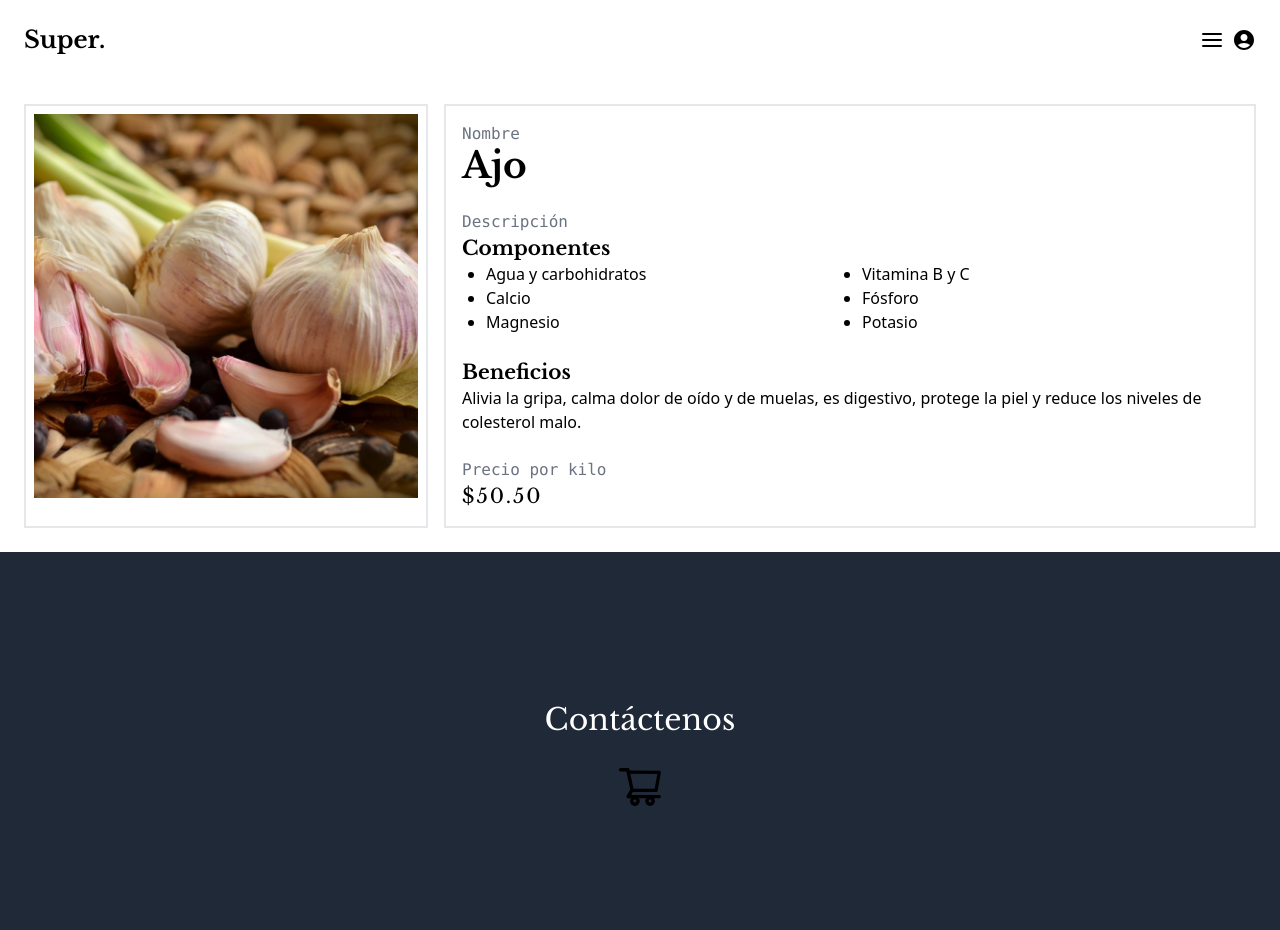
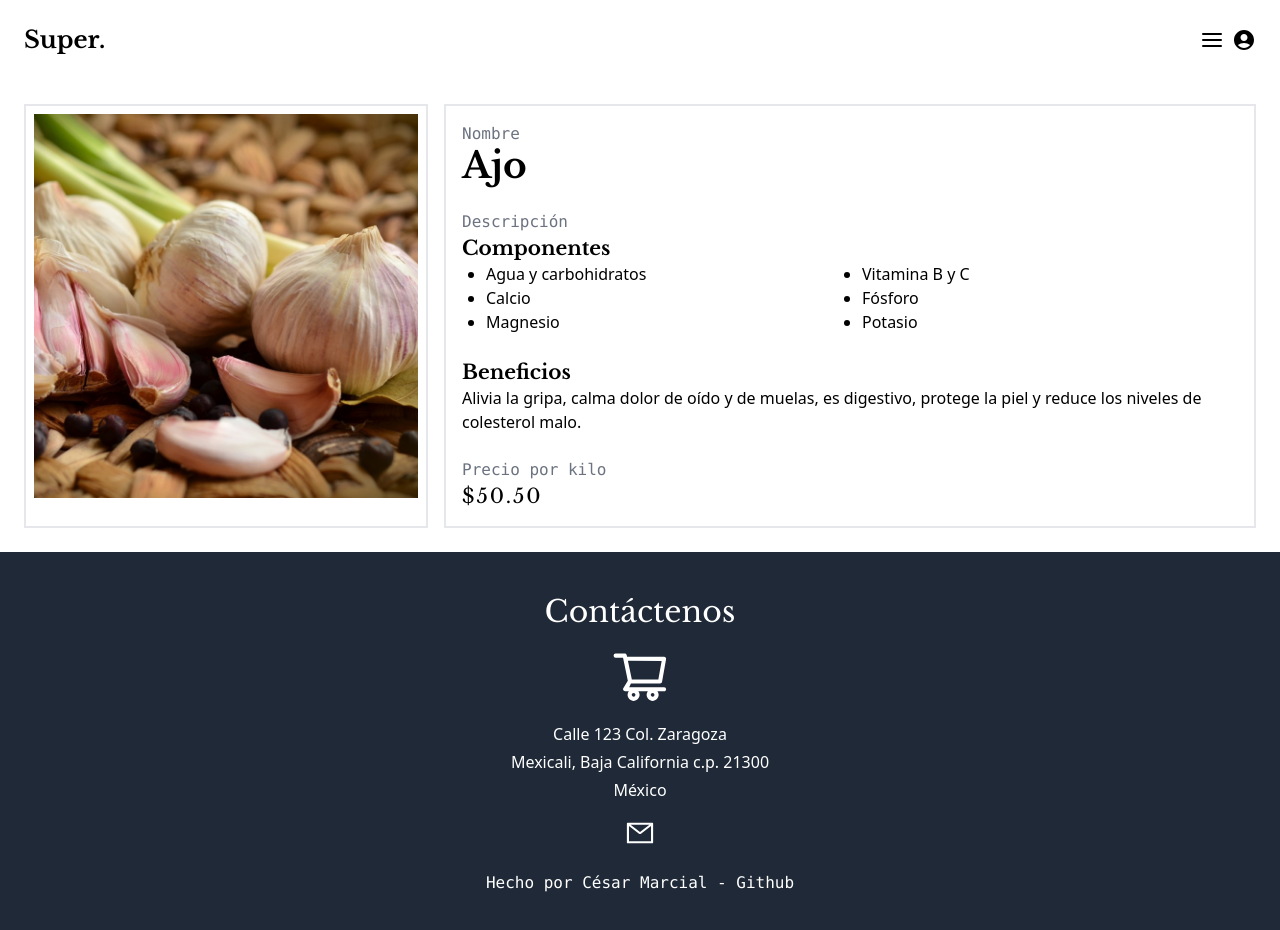
Before and after one commit to mar-cial/super, a Next.js app: page /super/vegetales/ajo in a window 1280 px wide. Shown: the top 930 px of the page. Built offline with nearby package versions, Linux system fonts and the light colour scheme.

Commit message:
footer done

```diff
--- a/components/Footer.tsx
+++ b/components/Footer.tsx
@@ -1,13 +1,30 @@
-
-import { AiOutlineShoppingCart } from 'react-icons/ai'
+import { AiOutlineShoppingCart, AiOutlineMail } from 'react-icons/ai';
 const Footer = () => {
   return (
-    <footer className='flex flex-col items-center justify-center bg-gray-800 h-96'>
-      <h2 className='py-6 text-3xl text-center text-white font-main'>Contáctenos</h2>
+    <footer className="flex flex-col items-center justify-center gap-4 text-white bg-gray-800 h-96">
+      <h2 className="text-3xl text-center text-white font-main">Contáctenos</h2>
 
-      <AiOutlineShoppingCart className='text-5xl text-whiteq'/>
+      <AiOutlineShoppingCart className="text-6xl" />
+
+      <div className="flex flex-col gap-1 text-center">
+        <p>Calle 123 Col. Zaragoza</p>
+        <p>Mexicali, Baja California c.p. 21300</p>
+        <p>México</p>
+      </div>
+
+      <div>
+        <button>
+          <AiOutlineMail className="text-3xl" />
+        </button>
+      </div>
+
+      <div>
+        <a href="https://github.com/mar-cial" className="font-mono">
+          Hecho por César Marcial - Github
+        </a>
+      </div>
     </footer>
-  )
-}
+  );
+};
 
-export default Footer
+export default Footer;
```
